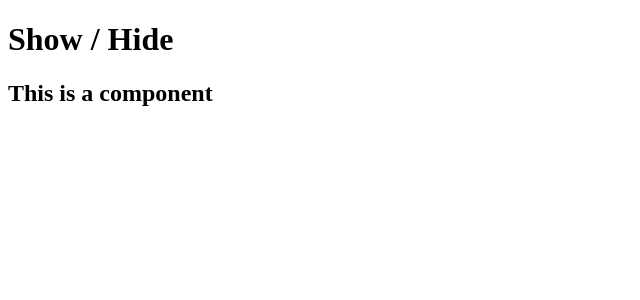
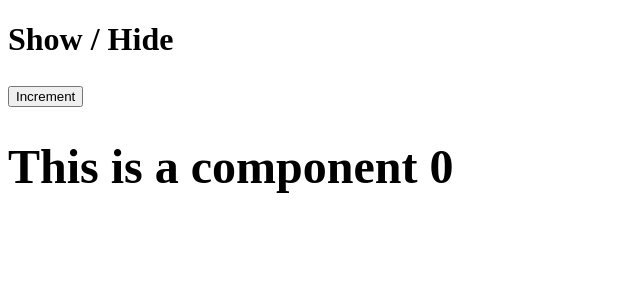
Before and after one commit to vishwasbn/react_basics_sample1, a React (Create React App) app: page / in a window 1280 px wide. Both pictures are taken after a click on the element "Show / Hide". Shown: the top 300 px of the page, without its empty margins (0-640 px from the left). Built offline with nearby package versions, Linux system fonts and the light colour scheme.

Commit message:
useState updating

```diff
--- a/src/App.js
+++ b/src/App.js
@@ -11,7 +11,7 @@ function App() {
 
   return (<div>
     <h1 onClick={handleClick}>Show / Hide</h1>
-    {state && <Component />}
+    {state && <Component title='Comp 1'/>}
   </div>
 
   );
--- a/src/Component.js
+++ b/src/Component.js
@@ -1,8 +1,12 @@
-import React from 'react'
+import React,{useState} from 'react'
 
 function Component() {
+    const [count, setCount] = useState(0);
   return (
-    <div style={{fontSize:'x-large',fontWeight:'bold'}}>This is a component</div>
+    <div style={{fontSize:'x-large',fontWeight:'bold'}}>
+        <button onClick={()=>{setCount(count+1)}}>Increment</button>
+        <h1>This is a component {count}</h1>
+    </div>
   )
 }
 
```
